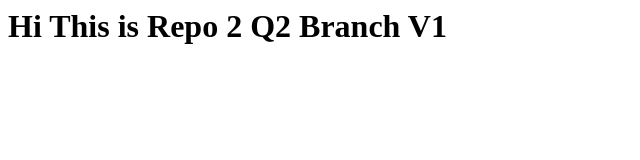
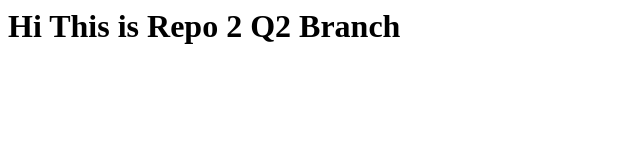
Before and after one commit to Karma932/R2, a plain HTML site: page index.html in a window 1280 px wide. Shown: the full height of the page, 0-640 px from the left. Drawn offline with Linux system fonts and the light colour scheme.

Commit message:
Update index.html

```diff
--- a/index.html
+++ b/index.html
@@ -1 +1 @@
-<html> <h1> Hi This is Repo 2 Q2 Branch V1 </h1> </html>
+<html> <h1> Hi This is Repo 2 Q2 Branch  </h1> </html>
```
